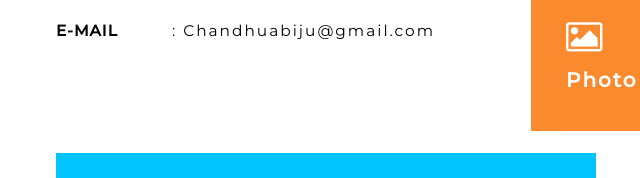
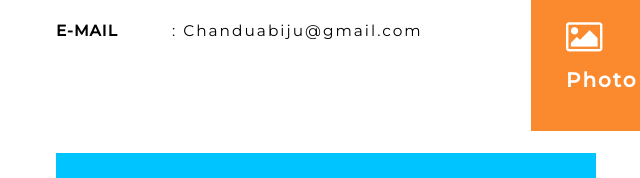
Before and after one commit to Adithian-vs/Pocporn, a plain HTML site: page index.html in a window 1280 px wide. Shown: the part 1453-1631 px from the top of the page, 29-669 px from the left. Drawn offline with Linux system fonts and the light colour scheme.

Commit message:
index.html

```diff
--- a/index.html
+++ b/index.html
@@ -133,7 +133,7 @@ Smartphone Compatible web template, free webdesigns for Nokia, Samsung, LG, Sony
 						<li>
 							<ul class="address-text">
 								<li><b>E-MAIL </b></li>
-								<li><a href="mailto:example@mail.com">: Chandhuabiju@gmail.com</a></li>
+								<li><a href="Chanduabiju@gmail.com">: Chanduabiju@gmail.com</a></li>
 							</ul>
 						</li>
 					</ul>
@@ -390,7 +390,7 @@ Smartphone Compatible web template, free webdesigns for Nokia, Samsung, LG, Sony
 				</div>
 				<div class="footer_grid_left">
 					<h5>Email</h5>
-					<p><a href="mailto:Chandhuabiju@gmail.com">Chandhuabiju@gmail.com</a>
+					<p><a href="Chanduabiju@gmail.com">Chanduabiju@gmail.com</a>
 				</div>
 			</div>
 			<div class="clearfix"> </div>
```
